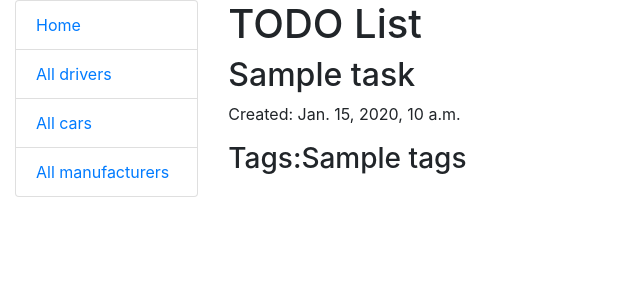
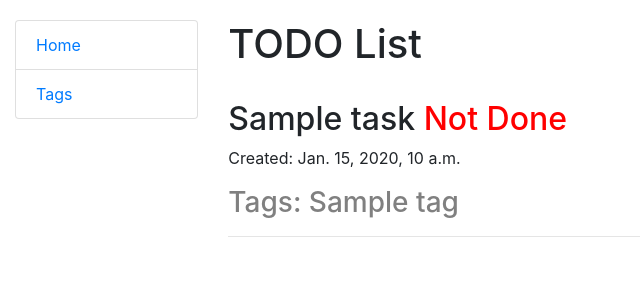
Before and after one commit to Just-Kexit/todo_task, a Django app: template templates/todo/home_list.html in a window 1280 px wide. Shown: the top 300 px of the page, without its empty margins (0-640 px from the left). Run offline with Django 5.2, Linux system fonts and the light colour scheme; the template is opened without the code that fills it: most values are stand-ins (such as "Sample title", 1, 10 or a date in 2020); some libraries are stand-ins or nearby versions.

Commit message:
Fix top margin, add color to templates according to the instance

```diff
--- a/static/css/styles.css
+++ b/static/css/styles.css
@@ -0,0 +1,8 @@
+body {
+    margin-top: 20px;
+}
+
+.link-to-page {
+    float: right;
+    margin: 0 2px 0 2px;
+}
--- a/templates/base.html
+++ b/templates/base.html
@@ -2,7 +2,7 @@
 <html lang="en">
 
 <head>
-    {% block title %}<title>Taxi Service</title>{% endblock %}
+    {% block title %}<title>Todo list</title>{% endblock %}
     <meta charset="utf-8">
     <meta name="viewport" content="width=device-width, initial-scale=1">
     <link rel="stylesheet"
--- a/templates/includes/sidebar.html
+++ b/templates/includes/sidebar.html
@@ -1,6 +1,4 @@
 <ul class="sidebar-nav list-group">
-  <li class="list-group-item"><a href="#">Home</a></li>
-  <li class="list-group-item"><a href="#">All drivers</a></li>
-  <li class="list-group-item"><a href="#">All cars</a></li>
-  <li class="list-group-item"><a href="#">All manufacturers</a></li>
+  <li class="list-group-item"><a href="{% url 'todo:home_list' %}">Home</a></li>
+  <li class="list-group-item"><a href="#">Tags</a></li>
 </ul>
--- a/templates/todo/home_list.html
+++ b/templates/todo/home_list.html
@@ -5,12 +5,21 @@
     <h1>
       TODO List
     </h1>
+    <br>
     {% if task_list %}
     {% for task in task_list %}
-      <h2>{{ task.name }} {{ task.is_completed }}</h2>
-      <p>Created: {{ task.create_at }} {% if task.is_completed %} Deadline: {{task.deadline}} {% endif %}</p>
-      <h3>Tags:{{ task.tags }}</h3>
-      <br>
+      <h2>
+        {{ task.name }}
+        {% if task.is_completed %}
+          <span style="color: green;">Done</span>
+        {% else %}
+          <span style="color: red;">Not Done</span> {% endif %}
+      </h2>
+      <p>Created: {{ task.create_at }} {% if task.is_completed %} <span style="color: brown;">Deadline: {{task.deadline}}</span> {% endif %}</p>
+      <h3 style="color: grey;">
+        Tags: {% for tag in task.tags.all %} {{ tag.name }} {% endfor %}
+      </h3>
+      <hr>
     {% endfor %}
     {% else %}
       <p>There are no task in the service.</p>
```
